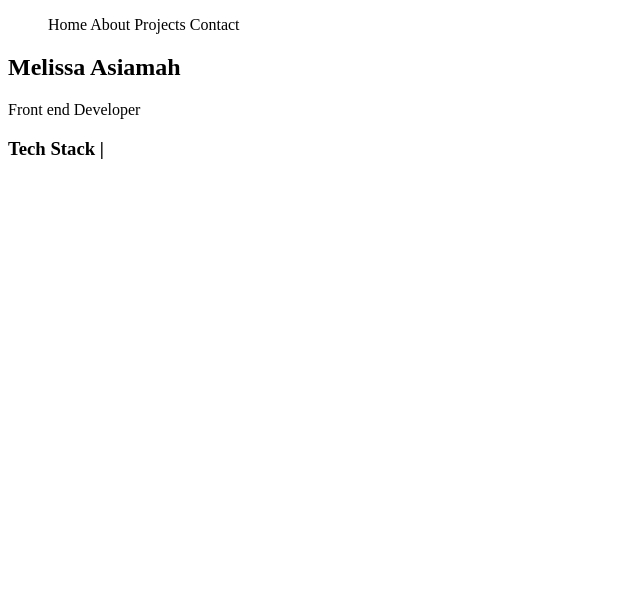
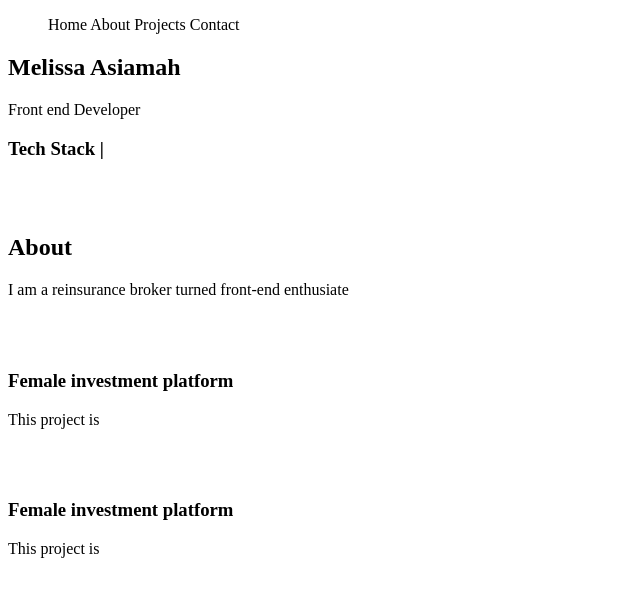
Before and after one commit to Melissa-Asia/Projects, a plain HTML site: page Porfolio/Index.html in a window 1280 px wide. Shown: the whole page, without its empty margins (0-640 px from the left). Drawn offline with Linux system fonts and the light colour scheme.

Commit message:
adding more html to index page

```diff
--- a/Porfolio/Index.html
+++ b/Porfolio/Index.html
@@ -24,6 +24,25 @@
         <img src="" />
         <img src="" />
       </div>
+      <h2>About</h2>
+      <p>I am a reinsurance broker turned front-end enthusiate</p>
+      <div class="about-pic">
+        <img src="" />
+      </div>
+      <div>
+        <div class="Project-1">
+          <img src="" />
+          <h3>Female investment platform</h3>
+          <p>This project is</p>
+          <img src="" />
+        </div>
+        <div class="Project-2">
+          <img src="" />
+          <h3>Female investment platform</h3>
+          <p>This project is</p>
+          <img src="" />
+        </div>
+      </div>
     </section>
     <footer></footer>
   </body>
```
